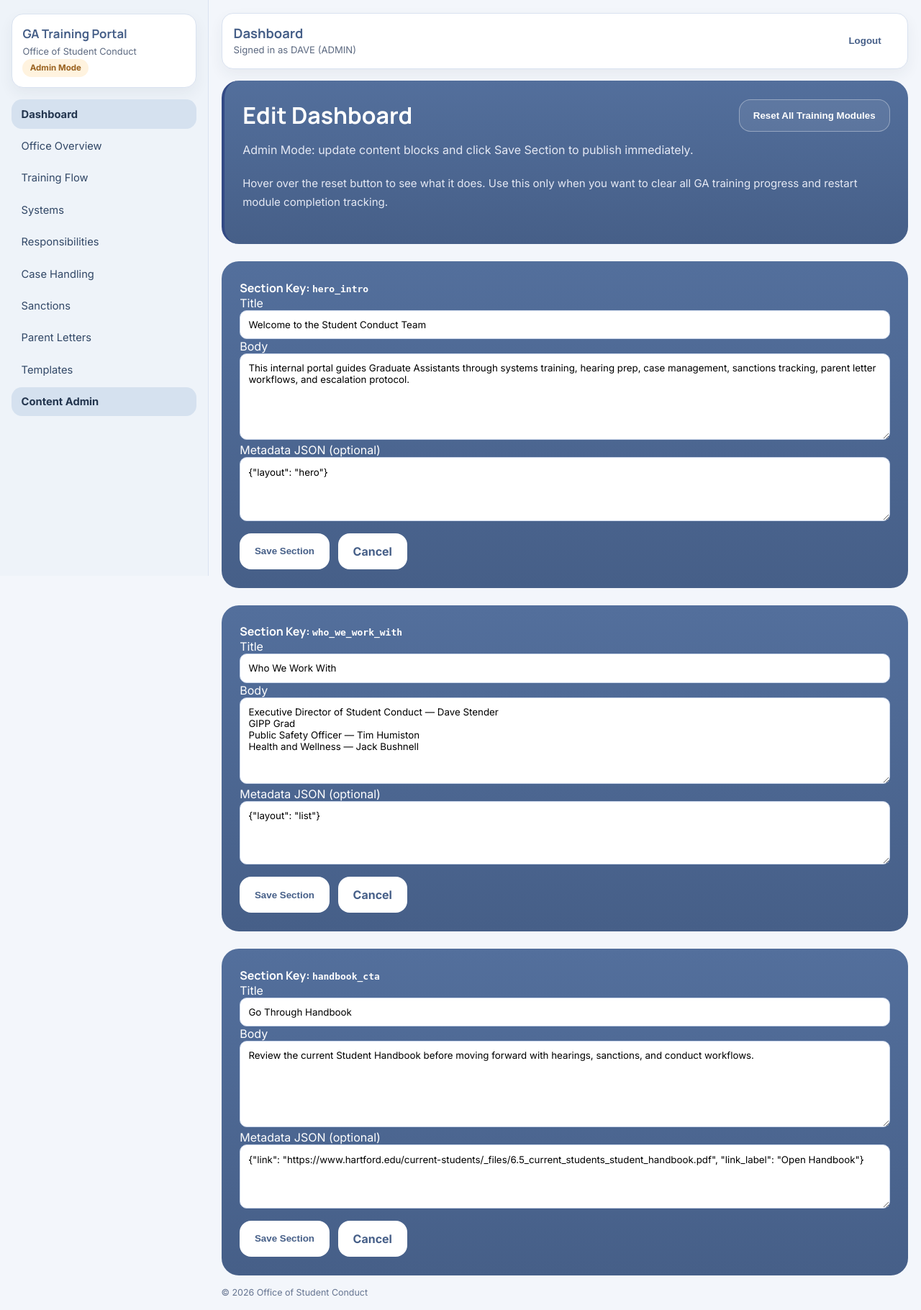
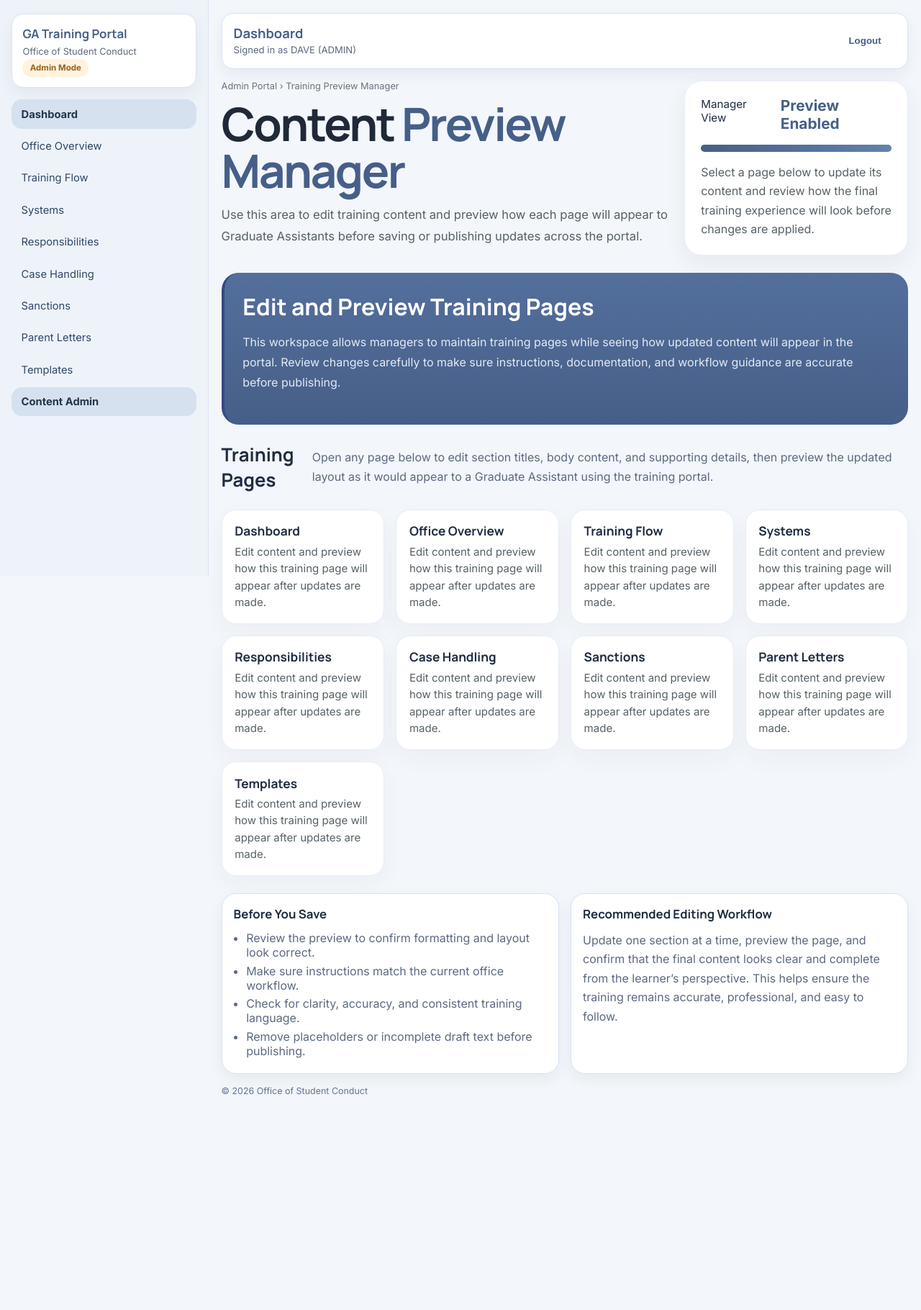
Before and after one commit to Rugvedpednekar/student-conduct-training, a FastAPI app: page /admin/content/dashboard in a window 1280 px wide. Shown: the whole page at 72% size. After the commit the page ends 1521 px from the top, so only its background shows below. Run offline with FastAPI, Linux system fonts and the light colour scheme; the visitor is signed in with stand-in values (Sample User, id 1); data comes from the database, SQL or seed files in the repository; some libraries are stand-ins or nearby versions.

Commit message:
Refactor admin page edit layout and content

```diff
--- a/app/templates/admin_page_edit.html
+++ b/app/templates/admin_page_edit.html
@@ -1,68 +1,87 @@
 {% extends "base.html" %}
+
 {% block content %}
 <section class="dashboard-page">
-  <article class="dashboard-feature-card admin-banner">
-    <div class="admin-banner-head">
-      <div>
-        <h3>Edit {{ page_label }}</h3>
-        <p>Admin Mode: update content blocks and click Save Section to publish immediately.</p>
-      </div>
-
-      <form method="post" action="/admin/reset-training-progress" class="admin-reset-form">
-        <input type="hidden" name="csrf_token" value="{{ csrf_token }}" />
-        <button
-          type="submit"
-          class="btn-outline-light admin-reset-btn"
-          title="This will reset training progress for all Graduate Assistants. Completed modules, quiz progress, and training completion status will be cleared."
-          onclick="return confirm('Are you sure you want to reset all GA training progress? This action will affect all users and cannot be undone easily.')"
-        >
-          Reset All Training Modules
-        </button>
-      </form>
+  <section class="dashboard-hero">
+    <div class="dashboard-hero-main">
+      <div class="dashboard-breadcrumb">Admin Portal › Training Preview Manager</div>
+      <h1 class="dashboard-title">
+        Content <span>Preview Manager</span>
+      </h1>
+      <p class="dashboard-description">
+        Use this area to edit training content and preview how each page will appear to Graduate Assistants
+        before saving or publishing updates across the portal.
+      </p>
     </div>
 
-    <p class="admin-reset-help">
-      Hover over the reset button to see what it does. Use this only when you want to clear all GA training progress and restart module completion tracking.
+    <aside class="dashboard-progress-card">
+      <div class="dashboard-progress-top">
+        <span>Manager View</span>
+        <strong>Preview Enabled</strong>
+      </div>
+      <div class="progress">
+        <span style="width:100%;"></span>
+      </div>
+      <p>
+        Select a page below to update its content and review how the final training experience will look
+        before changes are applied.
+      </p>
+    </aside>
+  </section>
+
+  <article class="dashboard-feature-card admin-banner">
+    <h3>Edit and Preview Training Pages</h3>
+    <p>
+      This workspace allows managers to maintain training pages while seeing how updated content will appear
+      in the portal. Review changes carefully to make sure instructions, documentation, and workflow guidance
+      are accurate before publishing.
     </p>
   </article>
 
-  {% for section in sections %}
-  <article class="dashboard-feature-card admin-editor">
-    <form method="post" action="/admin/content/{{ page_name }}/{{ section.section_key }}">
-      <input type="hidden" name="csrf_token" value="{{ csrf_token }}" />
+  <section class="dashboard-section">
+    <div class="dashboard-section-head">
+      <h2>Training Pages</h2>
+      <p>
+        Open any page below to edit section titles, body content, and supporting details, then preview the
+        updated layout as it would appear to a Graduate Assistant using the training portal.
+      </p>
+    </div>
 
-      <h4>Section Key: <code>{{ section.section_key }}</code></h4>
+    <div class="dashboard-functions-grid admin-manager-grid">
+      {% for slug, details in all_pages.items() %}
+        {% if slug not in ['quick-reference', 'escalation'] %}
+          <a class="function-tile" href="/admin/content/{{ slug }}">
+            <div>
+              <h4>{{ details.label }}</h4>
+              <p>
+                Edit content and preview how this training page will appear after updates are made.
+              </p>
+            </div>
+          </a>
+        {% endif %}
+      {% endfor %}
+    </div>
+  </section>
 
-      <label for="title-{{ section.section_key }}">Title</label>
-      <input
-        id="title-{{ section.section_key }}"
-        name="title"
-        maxlength="255"
-        required
-        value="{{ section.title }}"
-      />
+  <section class="grid">
+    <article class="card col-6">
+      <h3>Before You Save</h3>
+      <ul class="list-clean" style="margin-top:.75rem;">
+        <li>Review the preview to confirm formatting and layout look correct.</li>
+        <li>Make sure instructions match the current office workflow.</li>
+        <li>Check for clarity, accuracy, and consistent training language.</li>
+        <li>Remove placeholders or incomplete draft text before publishing.</li>
+      </ul>
+    </article>
 
-      <label for="body-{{ section.section_key }}">Body</label>
-      <textarea
-        id="body-{{ section.section_key }}"
-        name="body"
-        rows="6"
-        required
-      >{{ section.body }}</textarea>
-
-      <label for="metadata-{{ section.section_key }}">Metadata JSON (optional)</label>
-      <textarea
-        id="metadata-{{ section.section_key }}"
-        name="metadata_json"
-        rows="4"
-      >{{ section.metadata_json | tojson if section.metadata_json else '' }}</textarea>
-
-      <div class="admin-buttons">
-        <button class="btn-light" type="submit">Save Section</button>
-        <a class="btn-light" href="/admin/content/{{ page_name }}">Cancel</a>
-      </div>
-    </form>
-  </article>
-  {% endfor %}
+    <article class="card col-6">
+      <h3>Recommended Editing Workflow</h3>
+      <p style="margin-top:.75rem;">
+        Update one section at a time, preview the page, and confirm that the final content looks clear and
+        complete from the learner’s perspective. This helps ensure the training remains accurate, professional,
+        and easy to follow.
+      </p>
+    </article>
+  </section>
 </section>
 {% endblock %}
```
